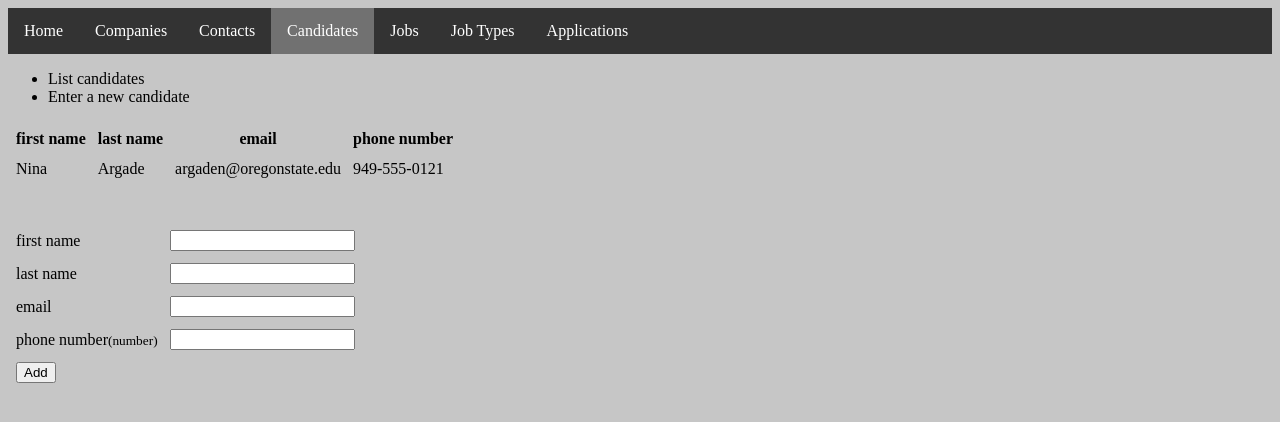
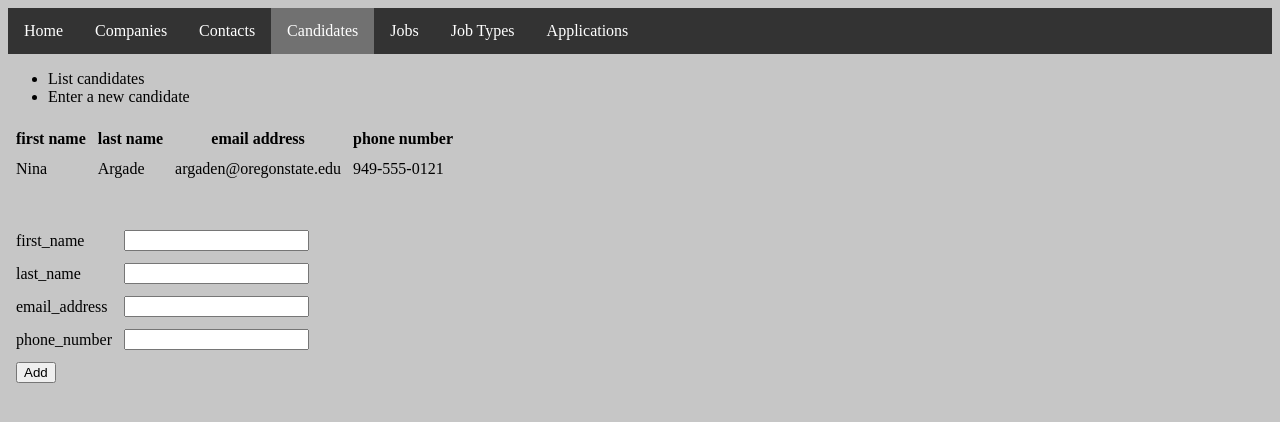
Before and after one commit to mike-osu/cs340-html, a plain HTML site: page candidates.html in a window 1280 px wide. Drawn offline with Linux system fonts and the light colour scheme.

Commit message:
Update candidates.html

```diff
--- a/candidates.html
+++ b/candidates.html
@@ -24,7 +24,7 @@
       <tr>
         <th>first name</th>
         <th>last name</th>
-        <th>email</th>
+        <th>email address</th>
         <th>phone number</th>
       </tr>
       <tr>
@@ -40,14 +40,14 @@
     <form>
       <table cellpadding="4" cellspacing="4">
         <tr>
-          <td>first name</td><td><input text /></td>
+          <td>first_name</td><td><input text /></td>
         </tr>
-          <td>last name</td><td><input text /></td>
+          <td>last_name</td><td><input text /></td>
         <tr>
-          <td>email</td><td><input text /></td>
+          <td>email_address</td><td><input text /></td>
         </tr>
         <tr>
-          <td>phone number<small>(number)</small></td><td><input text /></td>
+          <td>phone_number</td><td><input text /></td>
         </tr>
         <tr>
           <td colspan="2"><input type="submit" value="Add" /></td>
```
